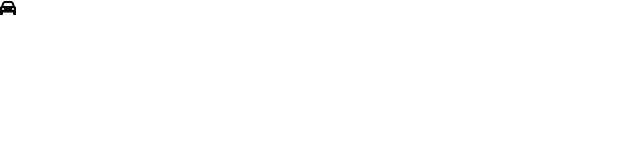
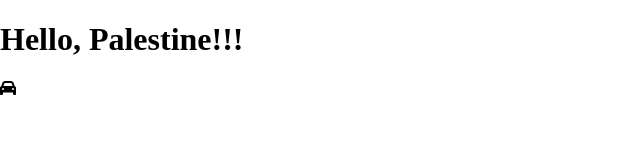
Before and after one commit to devMTCodes/Splash-Page, a plain HTML site: page index.html in a window 1280 px wide. Shown: the whole page, without its empty margins (0-640 px from the left). Drawn offline with Linux system fonts and the light colour scheme.

Commit message:
Hello, Palestine!!!

```diff
--- a/index.html
+++ b/index.html
@@ -9,6 +9,7 @@
   <link rel="stylesheet" href="style.css">
 </head>
 <body>
+  <h1>Hello, Palestine!!!</h1>
   <i class="fa-solid fa-car"></i>
   <!-- Script -->
    <script src="script.js"></script>
```
